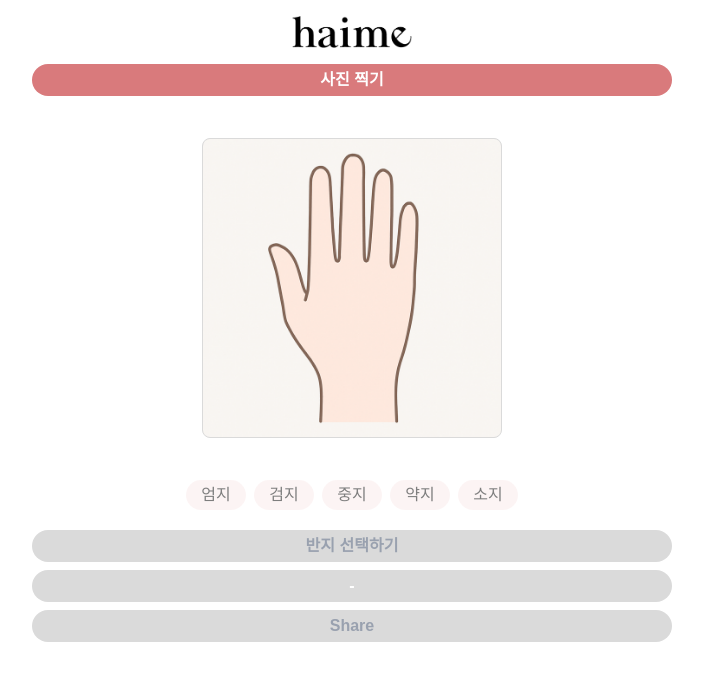
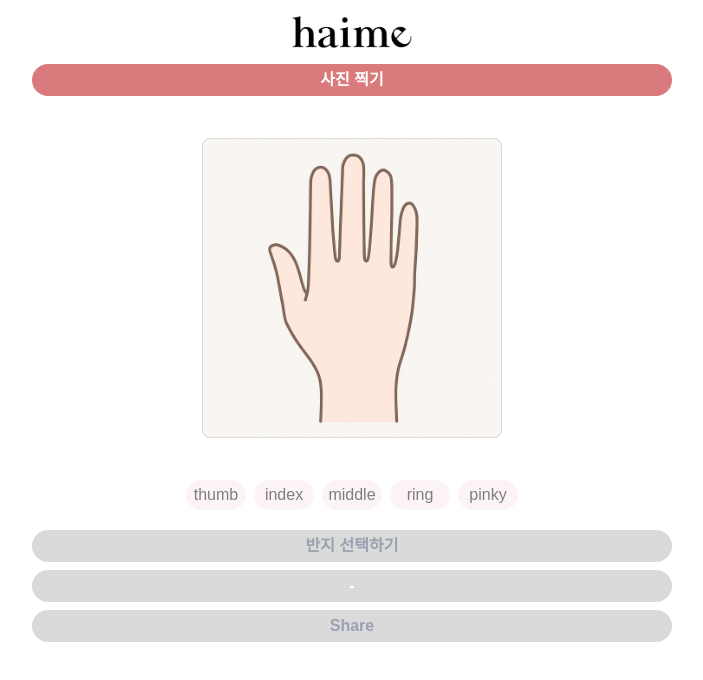
Before and after one commit to mhoo999/lets-try, a Next.js app: page / in a window 1280 px wide. Shown: the top 680 px of the page, without its empty margins (288-991 px from the left). Built offline with nearby package versions, Linux system fonts and the light colour scheme.

Commit message:
refactor: 모든 손가락 관련 key/로직을 영문(thumbnail, index, middle, ring, pinky)으로 통일

```diff
--- a/app/components/FingerPills.tsx
+++ b/app/components/FingerPills.tsx
@@ -1,6 +1,6 @@
 import React from 'react';
 
-const fingers = ['엄지', '검지', '중지', '약지', '소지'];
+const fingers = ['thumb', 'index', 'middle', 'ring', 'pinky'];
 
 interface FingerPillsProps {
   selected?: string;
--- a/app/page.tsx
+++ b/app/page.tsx
@@ -72,8 +72,7 @@ export default function Home() {
 
   // FingerPills에서 손가락 선택 시
   const handleFingerSelect = (finger: string) => {
-    setSelectedFinger(finger);
-    // 손가락 pill 클릭 시 팝업 오픈 제거 (요구 플로우상)
+    setSelectedFinger(finger); // finger는 항상 영문
   };
 
   // 반지/컬러 선택 후 적용(팝업에서 선택하기 클릭 시)
@@ -107,6 +106,13 @@ export default function Home() {
         });
       });
   }, []);
+
+  // 렌더링 직전 상태 확인용 콘솔
+  useEffect(() => {
+    console.log('ringPositions', ringPositions);
+    console.log('ringSelections', ringSelections);
+    console.log('selectedFinger', selectedFinger);
+  }, [ringPositions, ringSelections, selectedFinger]);
 
   return (
     <main className="w-full h-screen overflow-hidden bg-white flex flex-col">
```
